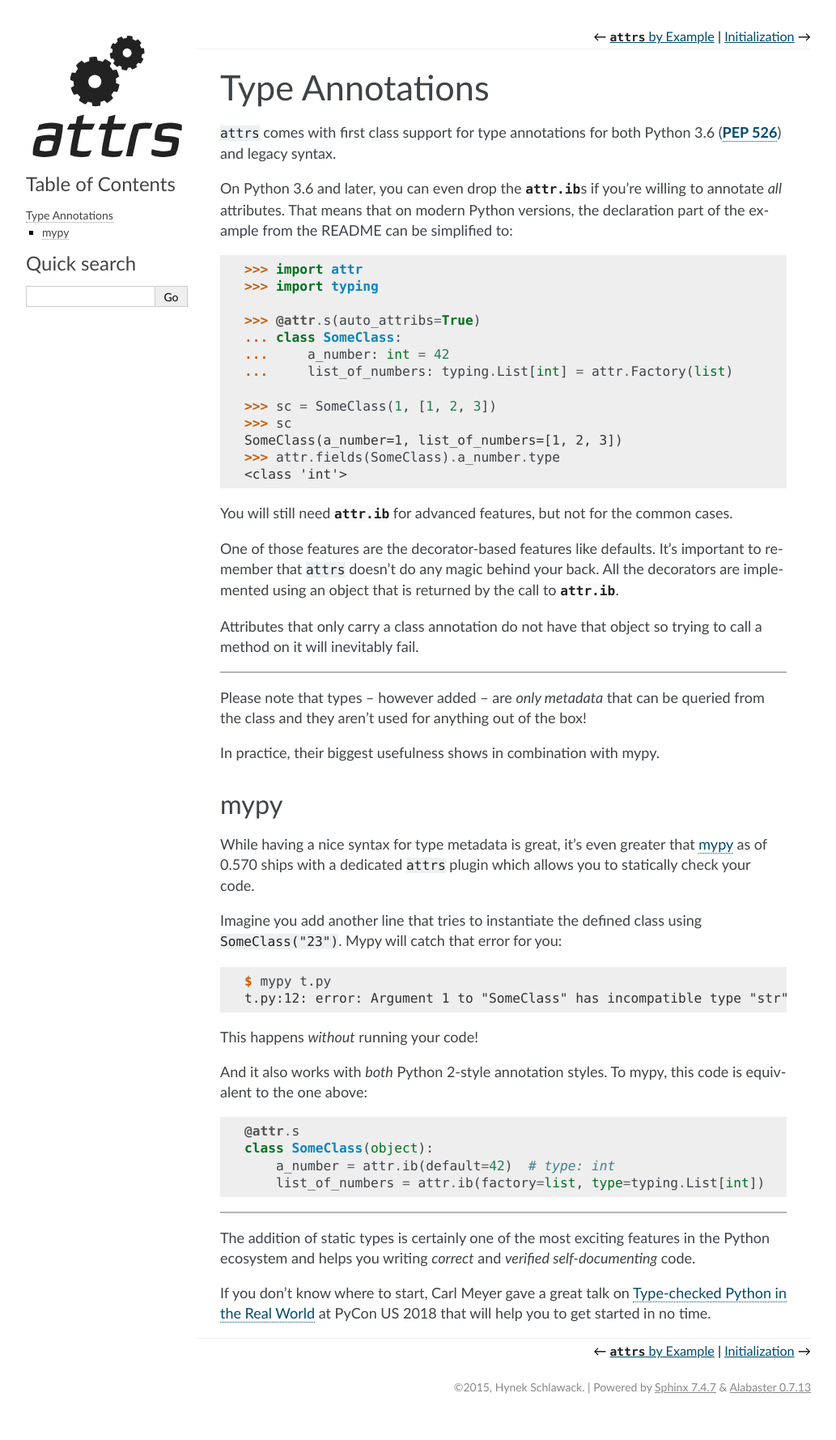
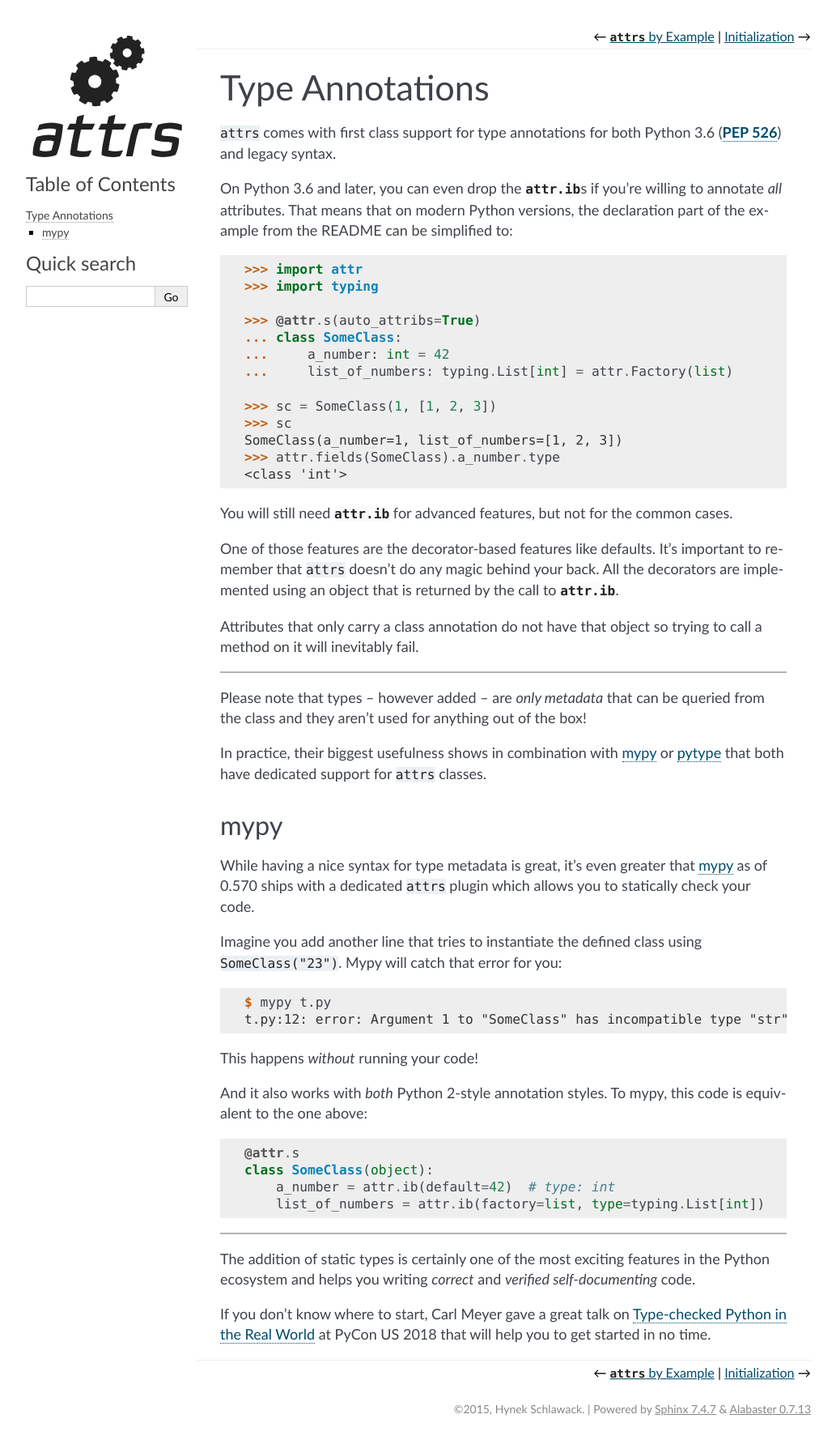
Before and after one commit to python-attrs/attrs, a Sphinx documentation site: the page built from docs/types.rst, in a window 1280 px wide. Shown: the whole page at 81% size, without its empty margins (128-1161 px from the left). Built offline with Sphinx 7.4.7, drawn with Linux system fonts in a browser that asks for light colours; before the commit the page ends 1751 px from its top, so only the background shows below that.

Commit message:
At least mention pytype

```diff
--- a/docs/types.rst
+++ b/docs/types.rst
@@ -35,13 +35,13 @@
 
 Please note that types -- however added -- are *only metadata* that can be queried from the class and they aren't used for anything out of the box!
 
-In practice, their biggest usefulness shows in combination with mypy.
+In practice, their biggest usefulness shows in combination with mypy_ or pytype_ that both have dedicated support for ``attrs`` classes.
 
 
 mypy
 ----
 
-While having a nice syntax for type metadata is great, it's even greater that `mypy <http://mypy-lang.org>`_ as of 0.570 ships with a dedicated ``attrs`` plugin which allows you to statically check your code.
+While having a nice syntax for type metadata is great, it's even greater that mypy_ as of 0.570 ships with a dedicated ``attrs`` plugin which allows you to statically check your code.
 
 Imagine you add another line that tries to instantiate the defined class using ``SomeClass("23")``.
 Mypy will catch that error for you:
@@ -68,3 +68,7 @@
 The addition of static types is certainly one of the most exciting features in the Python ecosystem and helps you writing *correct* and *verified self-documenting* code.
 
 If you don't know where to start, Carl Meyer gave a great talk on `Type-checked Python in the Real World <https://www.youtube.com/watch?v=pMgmKJyWKn8>`_ at PyCon US 2018 that will help you to get started in no time.
+
+
+.. _mypy: http://mypy-lang.org
+.. _pytype: https://google.github.io/pytype/
```
